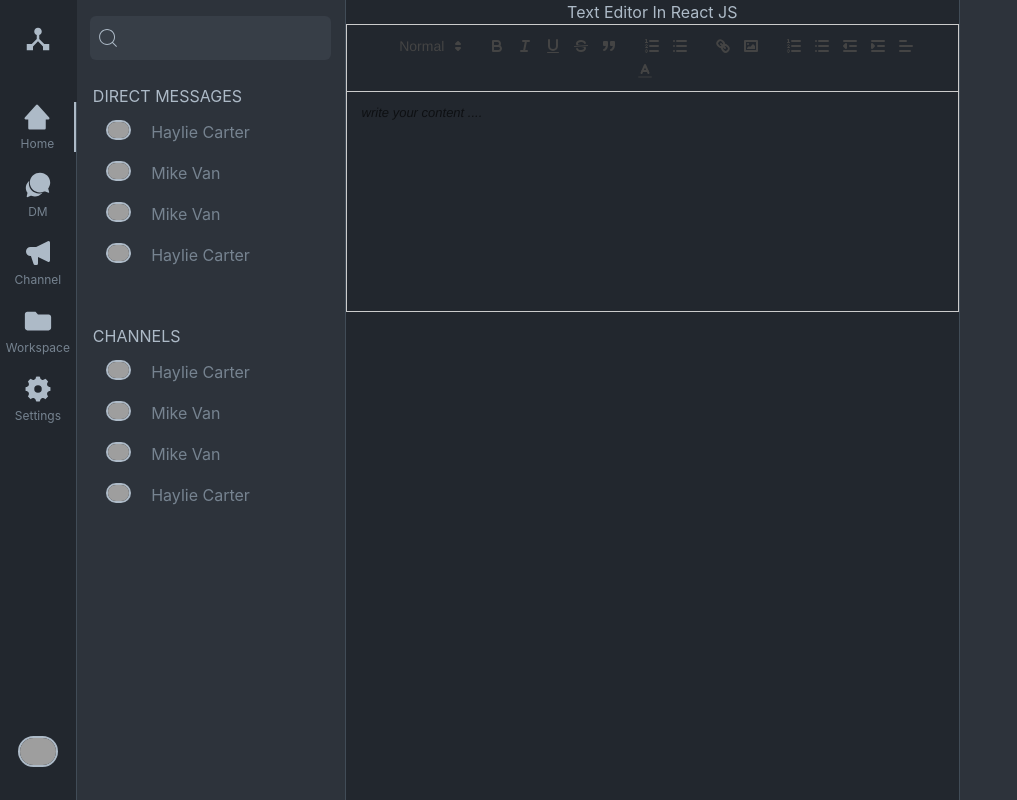
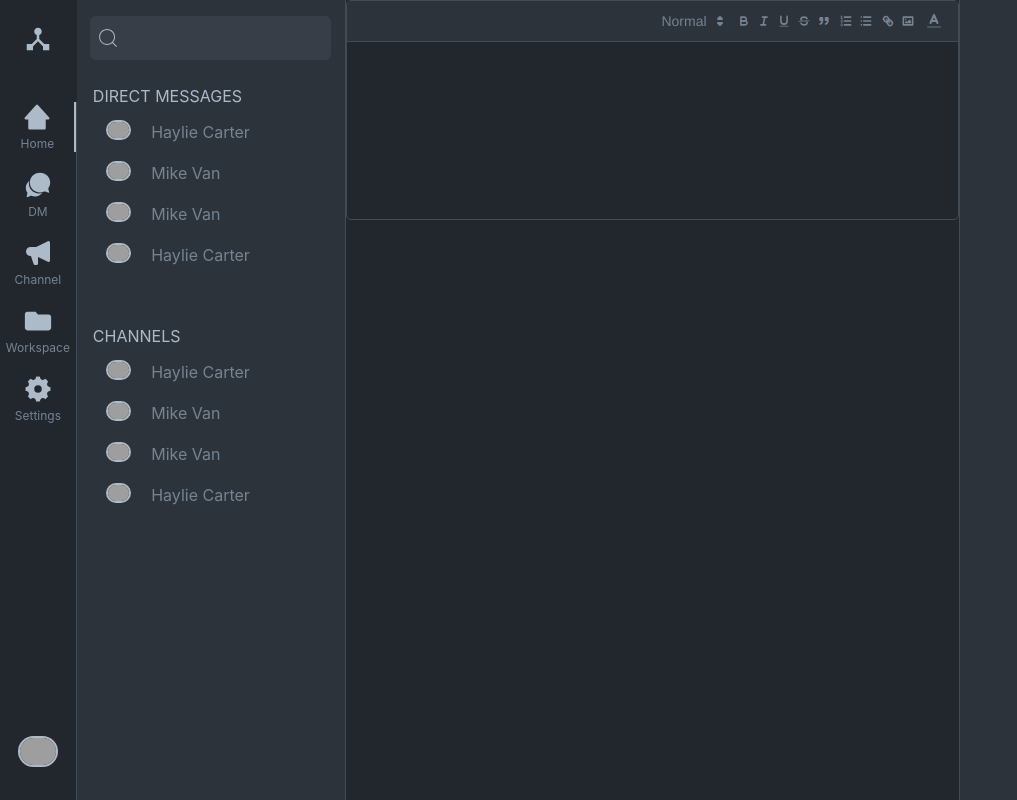
Before and after one commit to Sagni-prog/gitgeeks-frontend, a React (Vite) app: page / in a window 1280 px wide. Shown: the whole page, without its empty margins (0-1017 px from the left). Built offline with nearby package versions, Linux system fonts and the light colour scheme; grey boxes are pictures that could not be loaded.

Commit message:
text editor styles custemized

```diff
--- a/src/App.css
+++ b/src/App.css
@@ -37,6 +37,12 @@ body{
 .border{
   border: #adbac7 solid 2px;
 }
+.border-t{
+  border: #adbac7 solid 1px !important;
+}
+.border-none{
+  border: none !important
+}
 
 .bg-primary{
   background-color: #22272e;
@@ -71,3 +77,48 @@ body{
 .channel:hover{
   background-color: #373e47;
 }
+
+.ql-container.ql-snow {
+  border: none !important;
+  /* border: #adbac7 solid 1px !important; */
+  /* border-radius: 5px !important; */
+}
+.quill {
+  /* border: none; */
+  border: #414c57 solid 1px !important;
+  border-radius: 5px !important;
+}
+
+.ql-toolbar.ql-snow{
+  border: none !important;
+  border-bottom: #414c57 solid 1px !important;
+  background-color: #2d333b;
+  display: flex !important;
+  justify-content: flex-end;
+  gap: 2px;
+  align-items: center;
+  align-content: center;
+}
+
+.ql-snow .ql-stroke {
+  stroke: #768390 !important;
+}
+.ql-snow .ql-fill, .ql-snow .ql-stroke.ql-fill {
+  fill: #768390 !important;
+}
+.ql-snow * {
+  color: #768390 !important;
+}
+
+.ql-snow::placeholder {
+  color: #adbac7 !important;
+  }
+.ql-snow.ql-toolbar button, .ql-snow .ql-toolbar button{
+   width: 20px !important;
+   height: 20px !important;
+}
+
+.ql-toolbar.ql-snow .ql-formats {
+  /* margin-right: 15px; */
+  margin: 0 !important;
+}
--- a/src/components/Elements/TextEditor.jsx
+++ b/src/components/Elements/TextEditor.jsx
@@ -11,13 +11,13 @@ const TextEditor = () => {
       [{ list: "ordered" }, { list: "bullet" }],
       ["link", "image"],
       [
-        { list: "ordered" },
-        { list: "bullet" },
-        { indent: "-1" },
-        { indent: "+1" },
-        { align: [] }
+        // { list: "ordered" },
+        // { list: "bullet" },
+        // { indent: "-1" },
+        // { indent: "+1" },
+        // { align: [] }
       ],
-      [{ "color": ["#000000", "#e60000", "#ff9900", "#ffff00", "#008a00", "#0066cc", "#9933ff", "#ffffff", "#facccc", "#ffebcc", "#ffffcc", "#cce8cc", "#cce0f5", "#ebd6ff", "#bbbbbb", "#f06666", "#ffc266", "#ffff66", "#66b966", "#66a3e0", "#c285ff", "#888888", "#a10000", "#b26b00", "#b2b200", "#006100", "#0047b2", "#6b24b2", "#444444", "#5c0000", "#663d00", "#666600", "#003700", "#002966", "#3d1466", 'custom-color'] }],
+      [{ "color": ["#adbac7", "#e60000", "#ff9900", "#ffff00", "#008a00", "#0066cc", "#9933ff", "#ffffff", "#facccc", "#ffebcc", "#ffffcc", "#cce8cc", "#cce0f5", "#ebd6ff", "#bbbbbb", "#f06666", "#ffc266", "#ffff66", "#66b966", "#66a3e0", "#c285ff", "#888888", "#a10000", "#b26b00", "#b2b200", "#006100", "#0047b2", "#6b24b2", "#444444", "#5c0000", "#663d00", "#666600", "#003700", "#002966", "#3d1466", '#adbac7'] }],
     ]
   };
 
@@ -33,16 +33,16 @@ const TextEditor = () => {
   };
 
   return (
-    <div >
-      <h1 style={{ textAlign: "center" }}>Text Editor In React JS</h1>
-      <div style={{ display: "grid", justifyContent: "center"}}>
+    <div style = {{ border: "none"}} className="color-primary w-[100%] p-0 m-0">
+      <div style={{ display: "flex", justifyContent: "center", border: "none"}} >
         <ReactQuill
           theme="snow"
           modules={modules}
           formats={formats}
-          placeholder="write your content ...."
+          placeholder=""
           onChange={handleProcedureContentChange}
-          style={{ height: "220px" }}
+          style={{ height: "220px", width: '100%', color: "#adbac7" }}
+          className="color-primary"
         >
         </ReactQuill>
       </div>
```
